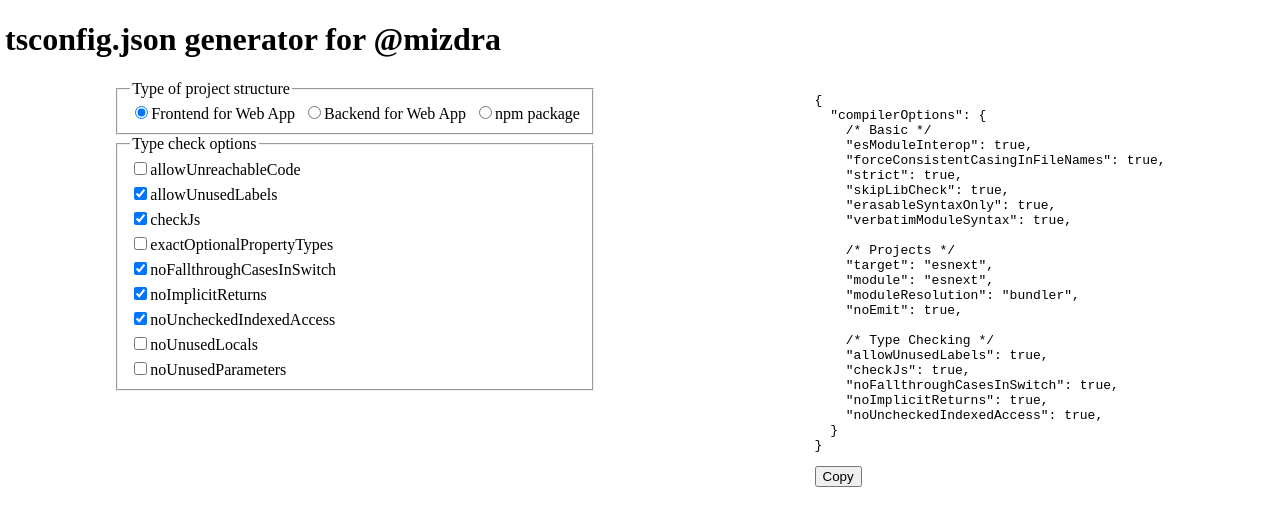
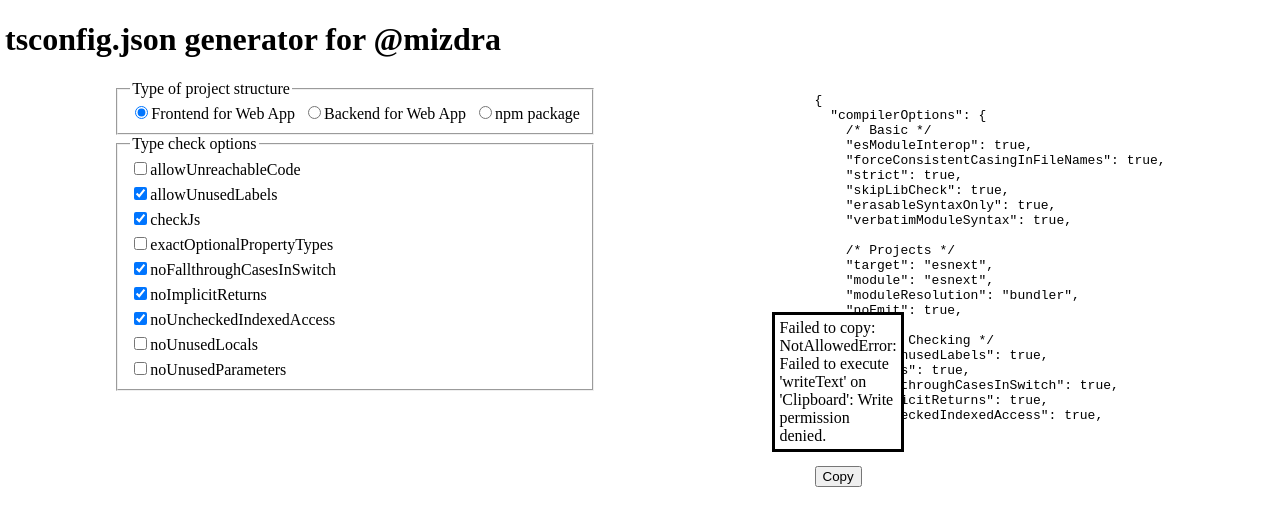
Before and after one commit to mizdra/tsconfig-generator, a React (Vite) app: page / in a window 1280 px wide. Both pictures are taken after a click on the button "Copy". Shown: the top 526 px of the page. Built offline with nearby package versions, Linux system fonts and the light colour scheme.

Commit message:
use popover

```diff
--- /dev/null
+++ b/src/components/CopyButton.module.css
@@ -0,0 +1,12 @@
+/* eslint-disable css/use-baseline -- Use new features to study */
+
+.button {
+  anchor-name: --anchor;
+}
+
+.tooltip {
+  position-anchor: --anchor;
+  position-area: center block-start;
+  margin: 0;
+  translate: 0% -10%;
+}
--- a/src/components/CopyButton.tsx
+++ b/src/components/CopyButton.tsx
@@ -1,18 +1,31 @@
+import { useRef, useState } from 'react';
+import styles from './CopyButton.module.css';
+
 export function CopyButton({ content }: { content: string }) {
+  const [tooltipText, setTooltipText] = useState('');
+  const tooltipRef = useRef<HTMLDivElement>(null);
   const handleCopy = () => {
     navigator.clipboard
       .writeText(content)
       .then(() => {
-        alert('Copied to clipboard');
+        setTooltipText('Copied!');
+        tooltipRef.current?.showPopover();
       })
       .catch((err) => {
-        alert(`Failed to copy: ${err}`);
+        setTooltipText(`Failed to copy: ${err}`);
+        tooltipRef.current?.showPopover();
       });
   };
 
   return (
-    <button type="button" onClick={handleCopy}>
-      Copy
-    </button>
+    <>
+      <button className={styles.button} type="button" onClick={handleCopy}>
+        Copy
+      </button>
+      {/* MEMO: Not sure if `role=tooltip` is best (ref: https://blog.jxck.io/entries/2024-11-01/tooltip-popover.html#apg) */}
+      <div ref={tooltipRef} role="tooltip" popover="auto" className={styles.tooltip}>
+        {tooltipText}
+      </div>
+    </>
   );
 }
```
